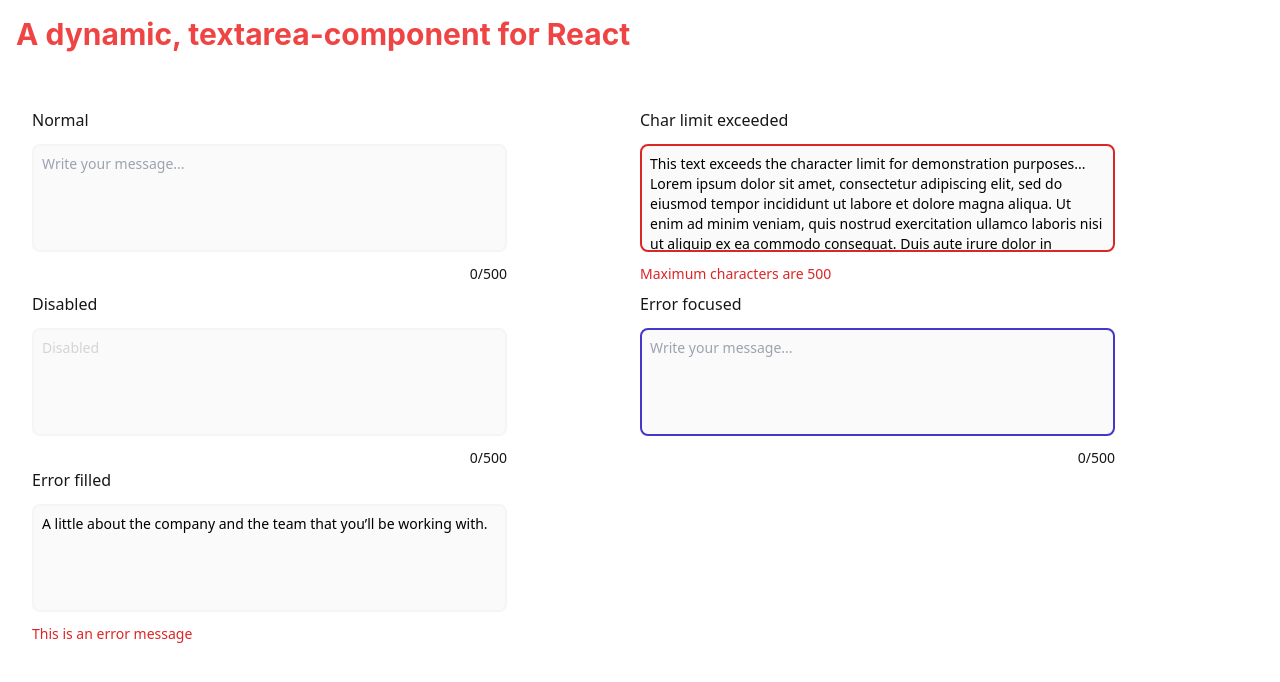
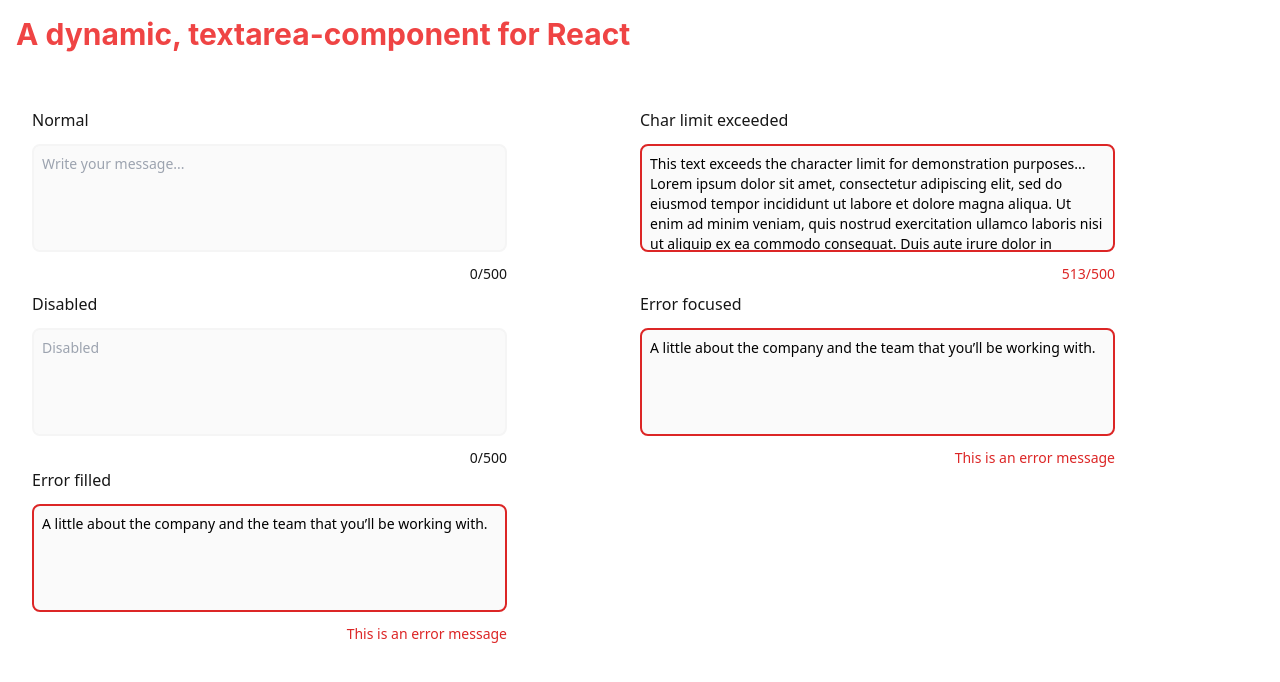
Before and after one commit to amandakoster/textarea-component, a React (Create React App) app: page / in a window 1280 px wide. Shown: the top 682 px of the page. Built offline with nearby package versions, Linux system fonts and the light colour scheme.

Commit message:
adds detailed readme

```diff
--- a/src/App.js
+++ b/src/App.js
@@ -25,7 +25,12 @@
         </div>
         <div className="flex flex-col space-y-4 w-1/2">
           <TextArea label="Char limit exceeded" initialText={maxText} />
-          <TextArea label="Error focused" focused />
+          <TextArea
+            label="Error focused"
+            initialText={errorText}
+            errorMessage="This is an error message"
+            focused
+          />
         </div>
       </div>
     </div>
--- a/src/TextArea.jsx
+++ b/src/TextArea.jsx
@@ -17,20 +17,21 @@
 
   const borderClassNames = classNames({
     "border-2": true,
-    "border-red-600": text.length > 500,
-    "border-neutral-100": text.length <= 500 && !focused,
-    "border-indigo-700": focused,
-    "focus:border-indigo-700": true,
+    "border-red-600": errorMessage || text.length > 500,
+    "border-neutral-100": (focused && errorMessage) || !focused,
+    "border-indigo-700": focused && !errorMessage && text.length <= 500,
+    "focus:border-indigo-700": focused && !errorMessage && text.length <= 500,
   });
 
   const textColorClass =
-    text.length < 500 && !errorMessage
-      ? "font-normal text-neutral-900"
-      : "font-normal text-red-600";
+    text.length > 500 || errorMessage ? "text-red-600" : "text-neutral-900";
 
-  const disabledPlaceholderClass = disabled
-    ? "placeholder:text-neutral-300"
-    : "";
+  const displayText = () => {
+    if (errorMessage) {
+      return errorMessage;
+    }
+    return `${text.length}/500`;
+  };
 
   return (
     <div className="h-[160px] w-[475px] font-noto flex flex-col gap-2 my-2">
@@ -42,7 +43,7 @@
           name="message"
           disabled={disabled}
           minLength="1"
-          className={`h-[108px] w-[475px] text-sm flex gap-2 bg-neutral-50 p-2 rounded-lg resize-none overflow-hidden ${borderClassNames} ${disabledPlaceholderClass} focus:outline-none`}
+          className={`h-[108px] w-[475px] text-sm flex gap-2 bg-neutral-50 p-2 rounded-lg resize-none overflow-hidden ${borderClassNames} focus:outline-none`}
           placeholder={disabled ? "Disabled" : "Write your message..."}
           value={text}
           onChange={(e) => setText(e.target.value)}
@@ -51,15 +52,9 @@
         />
 
         <div className="w-full flex justify-between mt-1">
-          {text.length >= 500 || errorMessage ? (
-            <span className={`text-sm ${textColorClass}`}>
-              {errorMessage || "Maximum characters are 500"}
-            </span>
-          ) : (
-            <span className={`text-sm ${textColorClass} ml-auto`}>
-              {text.length}/500
-            </span>
-          )}
+          <span className={`text-sm ${textColorClass} ml-auto`}>
+            {displayText()}
+          </span>
         </div>
       </div>
     </div>
```
Also changed, not shown: 1 other file (tests, documents, lock files or other folders).
